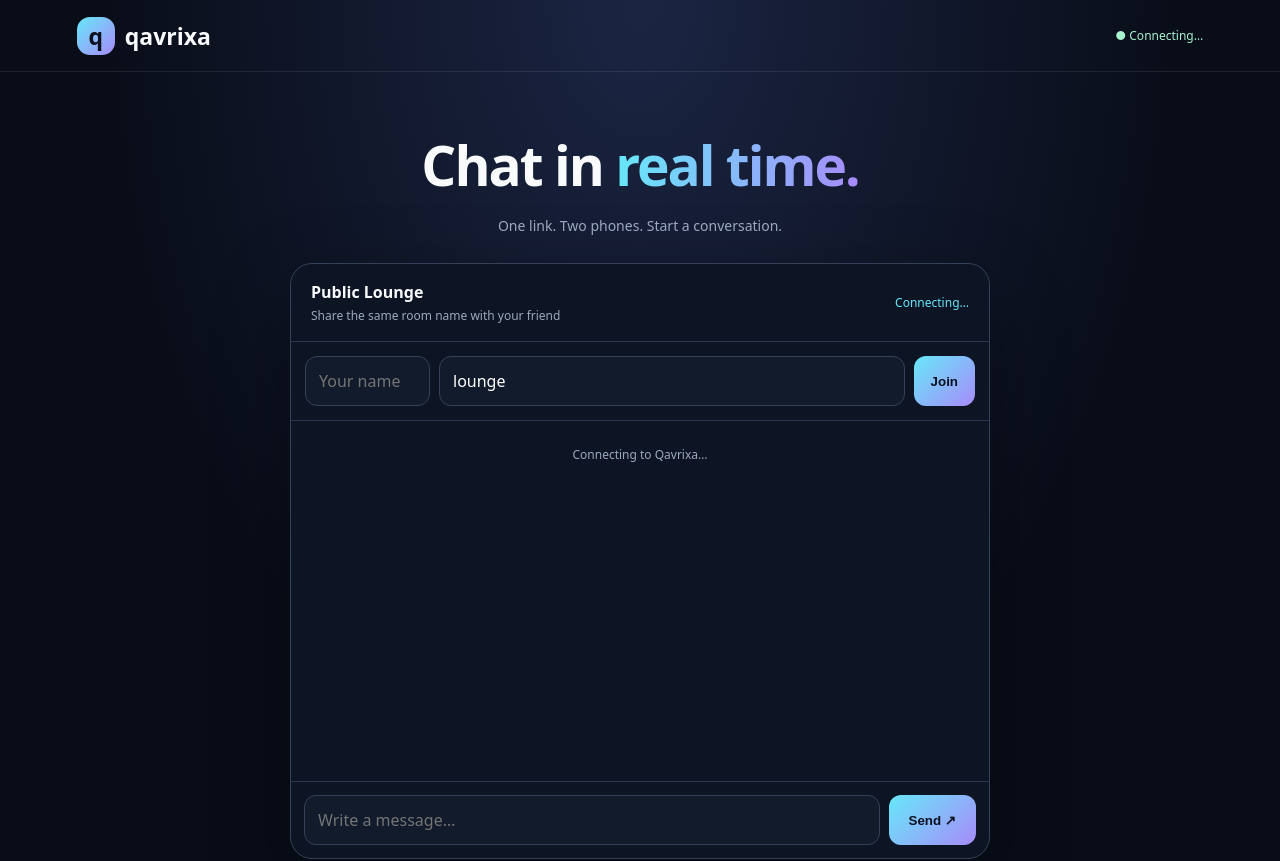
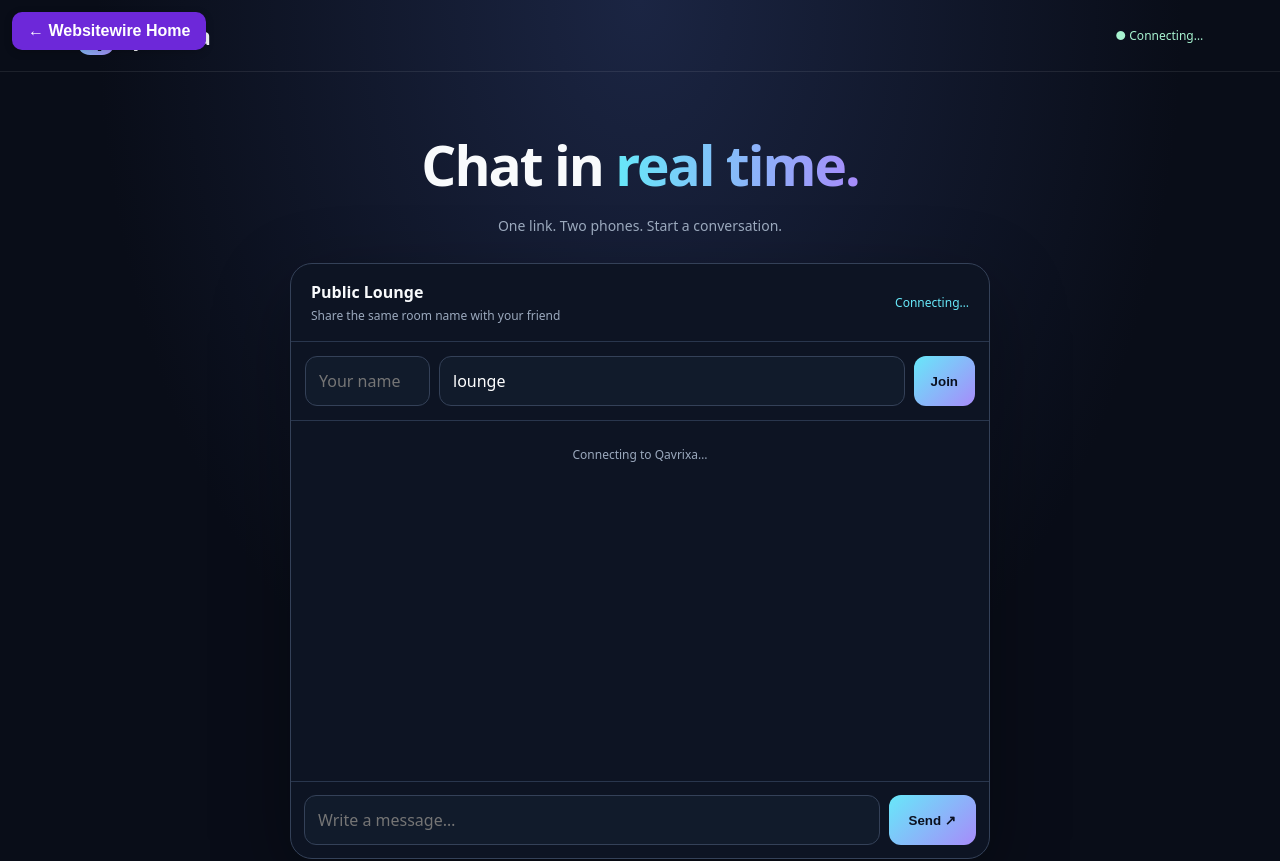
Before and after one commit to deep74073-spec/Websitewire, a plain HTML site: page qavrixa/index.html in a window 1280 px wide. Shown: the top 861 px of the page. Drawn offline with Linux system fonts and the light colour scheme; no server answers.

Commit message:
Add Websitewire home button to Qavrixa

```diff
--- a/qavrixa/index.html
+++ b/qavrixa/index.html
@@ -150,5 +150,15 @@ $("chatForm").addEventListener("submit", async event => {
   }
 });
 </script>
+
+<a id="qavrixa-home-button" href="/"
+   style="position:fixed;top:12px;left:12px;z-index:99999;
+   display:inline-block;padding:10px 16px;background:#6d28d9;
+   color:#fff;text-decoration:none;border-radius:10px;
+   font-weight:700;font-family:Arial,sans-serif;
+   box-shadow:0 2px 8px #0003">
+   ← Websitewire Home
+</a>
+
 </body>
 </html>
```
